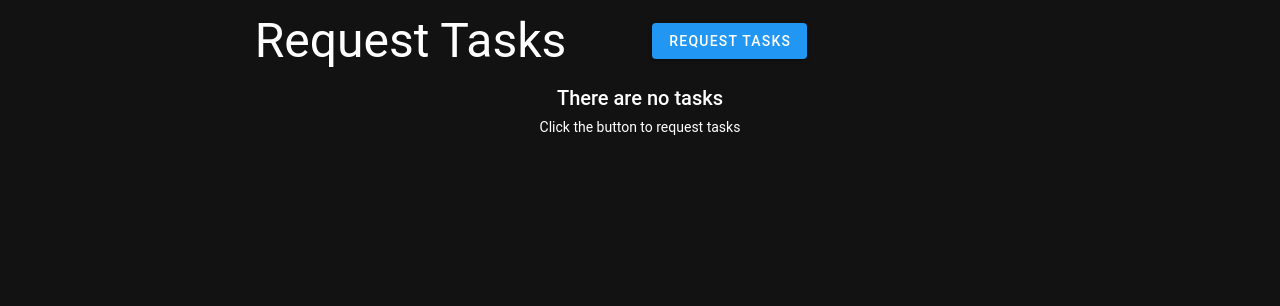
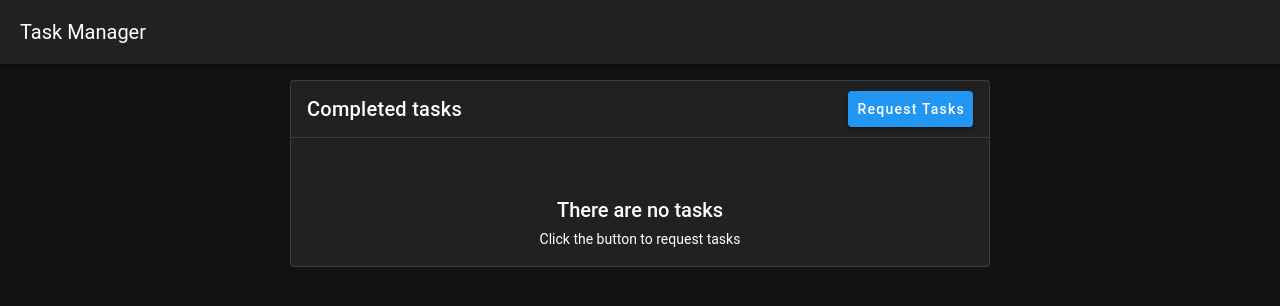
Before and after one commit to pbohora/task-manager-application, a Vue app in the folder frontend/: page / in a window 1280 px wide. Shown: the top 306 px of the page. Built offline with nearby package versions, Linux system fonts and the light colour scheme.

Commit message:
[ frontend ] add navbar and update component styles

```diff
--- a/frontend/src/components/CompletedTasks.vue
+++ b/frontend/src/components/CompletedTasks.vue
@@ -1,6 +1,5 @@
 <template>
   <v-container fluid>
-    <h2>Completed tasks</h2>
     <v-row>
       <v-col v-for="task in completedTasks" :key="task.id" cols="2">
         <TaskShape :task="task" />
--- a/frontend/src/components/NoTasks.vue
+++ b/frontend/src/components/NoTasks.vue
@@ -1,20 +1,29 @@
 <template>
-  <v-row align="center" justify="center">
-    <v-col cols="12" md="4">
-      <h4 class="text-h3">Request Tasks</h4>
-    </v-col>
-    <v-col cols="12" md="4">
-      <v-btn color="primary" @click="$emit('request-tasks')"> Request Tasks </v-btn>
-    </v-col>
-  </v-row>
+  <v-card class="mx-auto" max-width="700" border flat>
+    <template #title> Completed tasks </template>
 
-  <v-empty-state
-    v-if="completedTasks.length === 0"
-    title="There are no tasks"
-    text="Click the button to request tasks"
-  />
+    <template #append>
+      <v-btn
+        block
+        class="text-none"
+        color="primary"
+        text="Request Tasks"
+        slim
+        @click="$emit('request-tasks')"
+      />
+    </template>
 
-  <CompletedTasks v-else :completedTasks="completedTasks" />
+    <v-divider />
+
+    <v-empty-state
+      v-if="completedTasks.length === 0"
+      title="There are no tasks   "
+      text="Click the button to request tasks"
+      class="mt-10"
+    />
+
+    <CompletedTasks v-else class="mt-10" :completed-tasks="completedTasks" />
+  </v-card>
 </template>
 
 <script setup lang="ts">
--- a/frontend/src/components/Task.vue
+++ b/frontend/src/components/Task.vue
@@ -1,19 +1,21 @@
 <template>
-  <v-card class="mx-auto" max-width="700" border flat>
-    <v-list-item class="pa-6">
-      <template v-slot:title> {{ task.name }} </template>
-      <template v-slot:subtitle>{{ task.type }}</template>
-      <template v-slot:append>
+  <v-card class="mx-auto" border flat>
+    <template #title>
+      {{ task.name }}
+    </template>
+    <template #subtitle>
+      {{ task.type }}
+    </template>
+    <template #append>
       <v-btn
         class="text-none"
         color="primary"
         text="Complete"
         variant="text"
+        slim
         @click="taskStore.completeTask(task.id)"
-          slim
-        ></v-btn>
+      />
     </template>
-    </v-list-item>
   </v-card>
 </template>
 
--- a/frontend/src/components/TaskList.vue
+++ b/frontend/src/components/TaskList.vue
@@ -8,7 +8,7 @@
 </script>
 
 <template>
-  <v-card>
+  <v-card class="mx-auto" max-width="700">
     <v-card-title>{{ listName }}</v-card-title>
     <v-list>
       <v-list-item v-for="task in tasks" :key="task.id">
--- a/frontend/src/layouts/default.vue
+++ b/frontend/src/layouts/default.vue
@@ -1,5 +1,8 @@
 <template>
   <v-main>
+    <v-app-bar>
+      <v-app-bar-title>Task Manager</v-app-bar-title>
+    </v-app-bar>
     <router-view />
   </v-main>
 </template>
--- a/frontend/src/pages/index.vue
+++ b/frontend/src/pages/index.vue
@@ -1,15 +1,8 @@
 <template>
   <v-container>
-    <v-alert
-      v-if="error"
-      closable
-      color="error"
-      icon="$error"
-      title="Error"
-      :text="error"
-    ></v-alert>
-    <div class="text-center" v-if="isLoading">
-      <v-progress-circular :size="70" :width="7" color="purple" indeterminate></v-progress-circular>
+    <v-alert v-if="error" closable color="error" icon="$error" title="Error" :text="error" />
+    <div v-if="isLoading" class="text-center">
+      <v-progress-circular :size="70" :width="7" color="purple" indeterminate />
     </div>
     <NoTasks
       v-else-if="taskStore.tasks.length === 0"
--- a/frontend/src/stores/tasks.ts
+++ b/frontend/src/stores/tasks.ts
@@ -31,7 +31,7 @@ export const useTaskStore = defineStore('taskStore', {
       const task = this.tasks.find((t) => t.id === taskId)
 
       if (task) {
-        this.tasks = this.tasks.filter(t => t.id !== taskId)
+        this.tasks = this.tasks.filter((t) => t.id !== taskId)
         this.completedTasks.push(task)
       }
     }
```
Lines whose indentation alone changed are shown as unchanged.
